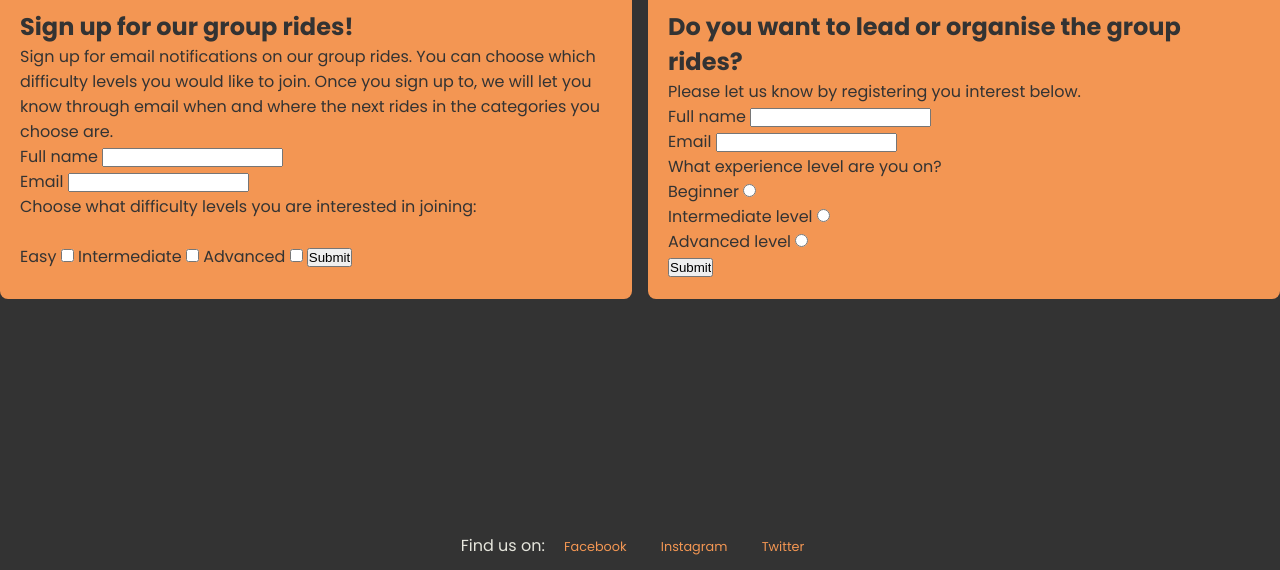
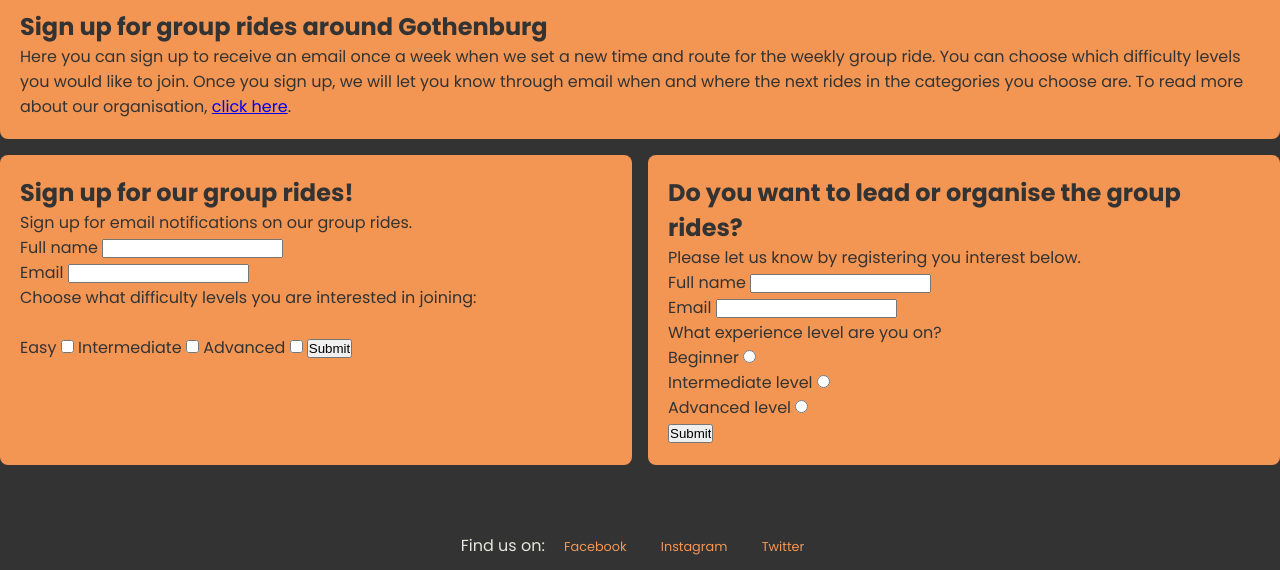
Before and after one commit to e-tidemo/cycle-gothenburg, a plain HTML site: page form.html in a window 1280 px wide. Shown: the part 230-800 px from the top of the page. Drawn offline with Linux system fonts and the light colour scheme.

Commit message:
Add an instruction to the sign up page. Add styling to the instructions to match the forms

```diff
--- a/assets/style.css
+++ b/assets/style.css
@@ -98,6 +98,7 @@ ul li {
 /* Checkbox hack */
 /* Hamburger Menu */
 .hamburger {
+    display: none;
     font-size: 50px;
     user-select: none;
     position: absolute;
@@ -106,6 +107,7 @@ ul li {
     z-index: 100;
 }
 
+/* Main header */
 .box {
     display: flex;
     flex-direction: column;
@@ -141,6 +143,7 @@ section h1:hover{
     background-color:#e5e5dc
 }
 
+/* main content and content for all pages */
 main {
     flex: 1 0 auto;
     overflow-y: auto;
@@ -153,9 +156,6 @@ footer {
     text-align: center;
     position: static;
     margin-top: 1rem;
-   /* bottom: 0;
-    right: 0;
-    width: 100%;*/
 }
 
 footer > span {
@@ -176,16 +176,25 @@ footer > a {
     position: relative;
 }
 
-#form-header img {
-    right:0%;
-    left: 0%;
-    width: 100%;
-    z-index: -1;
-    position: fixed;
+#other-pages {
+    font-size: 5vw;
 }
 
-#other-pages {
-    font-size: 5vw;
+#sign-up-instructions {
+    display: flex;
+    gap: 1rem;
+    justify-content: center;
+    overflow: auto;
+    flex-wrap: wrap;
+    margin-bottom: 1rem;
+}
+
+a:link #about-link {
+    color: #333333;
+}
+
+a:visited #about-link {
+    color: #333333;
 }
 
 #form-boxes-container {
@@ -197,7 +206,8 @@ footer > a {
 }
 
 .sign-up,
-.lead-groups {
+.lead-groups,
+.sign-up-info {
     flex: 1;
     padding: 20px;
     background-color: #f39653;
--- a/form.html
+++ b/form.html
@@ -47,11 +47,21 @@
     </header>
     <!--Main content-->
     <main>
+        <section id="sign-up-instructions">
+            <div class="sign-up-info">
+                <h2>Sign up for group rides around Gothenburg</h2>
+                <p>Here you can sign up to receive an email once a week when we set a new time and route for the weekly group ride.
+                    You can choose which difficulty levels you would like to join.
+                    Once you sign up, we will let you know through email when and where the next rides in the categories you choose are.
+                    To read more about our organisation, <a href=about,html id="about-link">click here</a>.
+                </p>
+            </div>
+        </section>
         <section id="forms">
         <div id="form-boxes-container">
             <div class="sign-up">
                 <h3>Sign up for our group rides!</h3>
-                <p>Sign up for email notifications on our group rides. You can choose which difficulty levels you would like to join. Once you sign up to, we will let you know through email when and where the next rides in the categories you choose are.</p>
+                <p>Sign up for email notifications on our group rides.</p>
     <!-- Create a form for signing up for rides-->
                 <form method="post" action="https://formdump.codeinstitute.net">
                     <label for="name-field">Full name</label>
```
